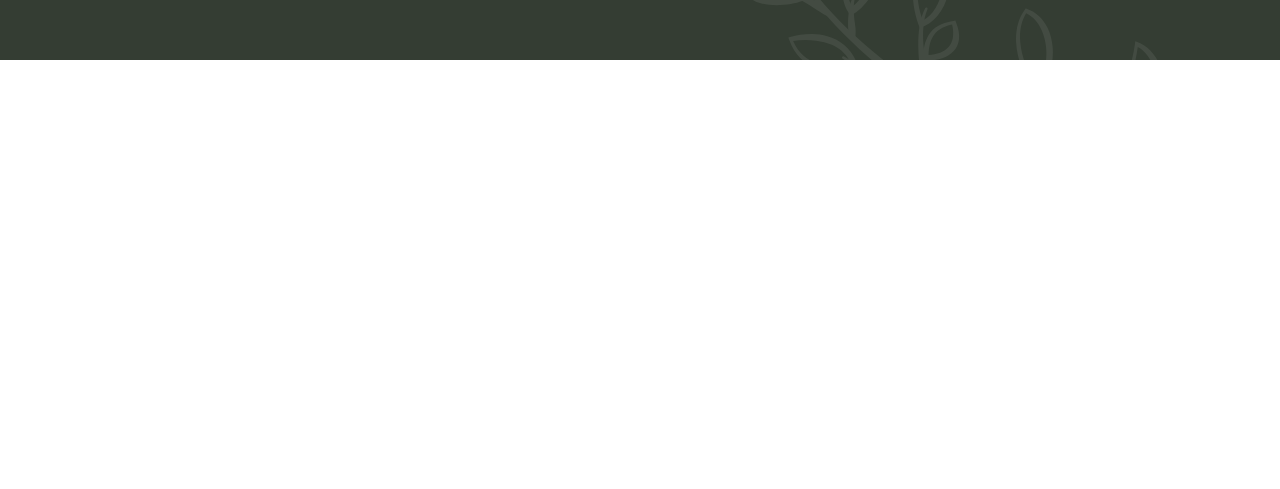
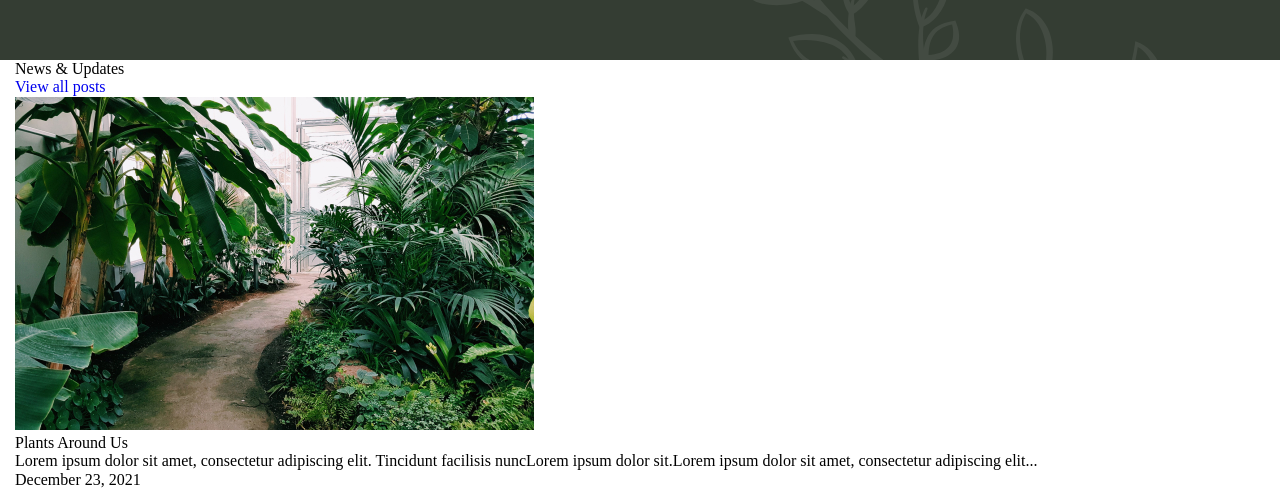
Before and after one commit to Fetyvest/garden, a plain HTML site: page index.html in a window 1280 px wide. Shown: the part 1325-1814 px from the top of the page. Before the commit the page ends 1385 px from the top, so only its background shows below. Drawn offline with nearby package versions, Linux system fonts and the light colour scheme.

Commit message:
Add files via upload

```diff
--- a/index.html
+++ b/index.html
@@ -79,6 +79,29 @@
             <img src="img/desc/list.svg" alt="leaf" class="desc__leaf">
         </section>
 
+        <section class="news">
+            <div class="container">
+                <div class="news__content">
+                    <div class="news__main-title">News & Updates</div>
+                    <a href="#" class="news__link">View all posts</a>
+                    <div class="news__posts">
+                        <div class="news__main-post">
+                            <img src="img/news/pic1.jpg" alt="">
+                            <div class="news__title">Plants Around Us</div>
+                            <div class="news__text">Lorem ipsum dolor sit amet, consectetur adipiscing elit. Tincidunt facilisis nuncLorem ipsum dolor sit.Lorem ipsum dolor
+                            sit amet, consectetur adipiscing elit...</div>
+                            <div class="news__date">December 23, 2021</div>
+                        </div>
+                        <ul class="news__list">
+                            <li class="news__posts"></li>
+                            <li class="news__posts"></li>
+                            <li class="news__posts"></li>
+                        </ul>
+                    </div>
+                </div>
+            </div>
+        </section>
+
     </main>
 </body>
 
```
Also changed, not shown: img/news/pic1.jpg (added), img/news/pic2.png (added), img/news/pic3.png (added), img/news/pic4.png (added).
